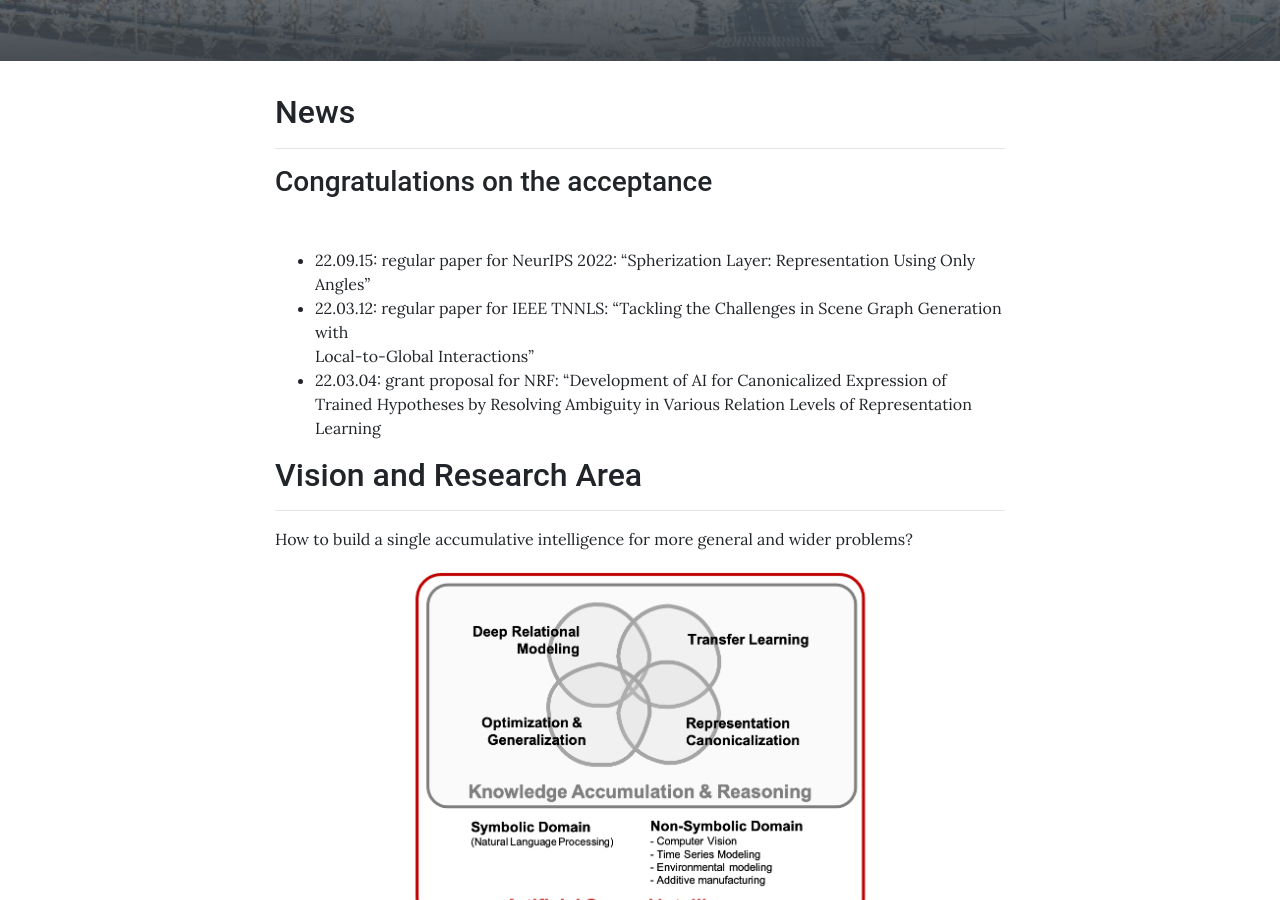
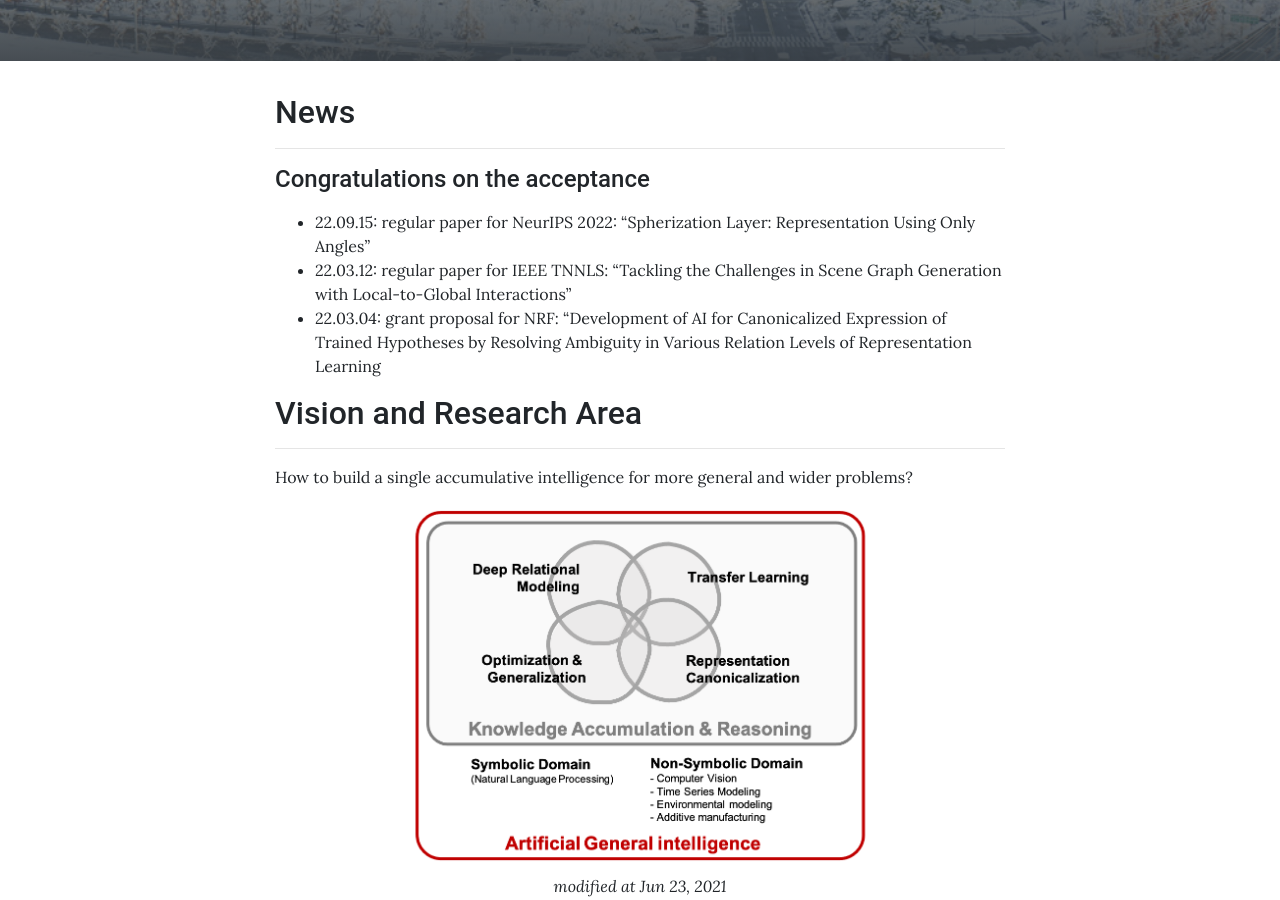
Before and after one commit to irrlab/irrlab.github.io, a Jekyll site: the page built from pages/home.md, in a window 1280 px wide and 900 px high, scrolled down 326 px. Built offline with Jekyll 4.4.1, drawn with Linux system fonts in a browser that asks for light colours.

Commit message:
main page rev

```diff
--- a/pages/home.md
+++ b/pages/home.md
@@ -10,10 +10,10 @@ permalink: /
 ## News
 ---
 <!-- Content here would shop up above your list of posts -->
-### Congratulations on the acceptance <br>
-- 22.09.15: regular paper for NeurIPS 2022: "Spherization Layer: Representation Using Only Angles"<br>
-- 22.03.12: regular paper for IEEE TNNLS: "Tackling the Challenges in Scene Graph Generation with <br> Local-to-Global Interactions"<br>
-- 22.03.04: grant proposal for NRF: "Development of AI for Canonicalized Expression of Trained Hypotheses by Resolving Ambiguity in Various Relation Levels of Representation Learning
+#### Congratulations on the acceptance
+- 22.09.15: regular paper for NeurIPS 2022: "Spherization Layer: Representation Using Only Angles"<br/>
+- 22.03.12: regular paper for IEEE TNNLS: "Tackling the Challenges in Scene Graph Generation with Local-to-Global Interactions"<br/>
+- 22.03.04: grant proposal for NRF: "Development of AI for Canonicalized Expression of Trained Hypotheses by Resolving Ambiguity in Various Relation Levels of Representation Learning <br/>
 
 ## Vision and Research Area
 ---
```
